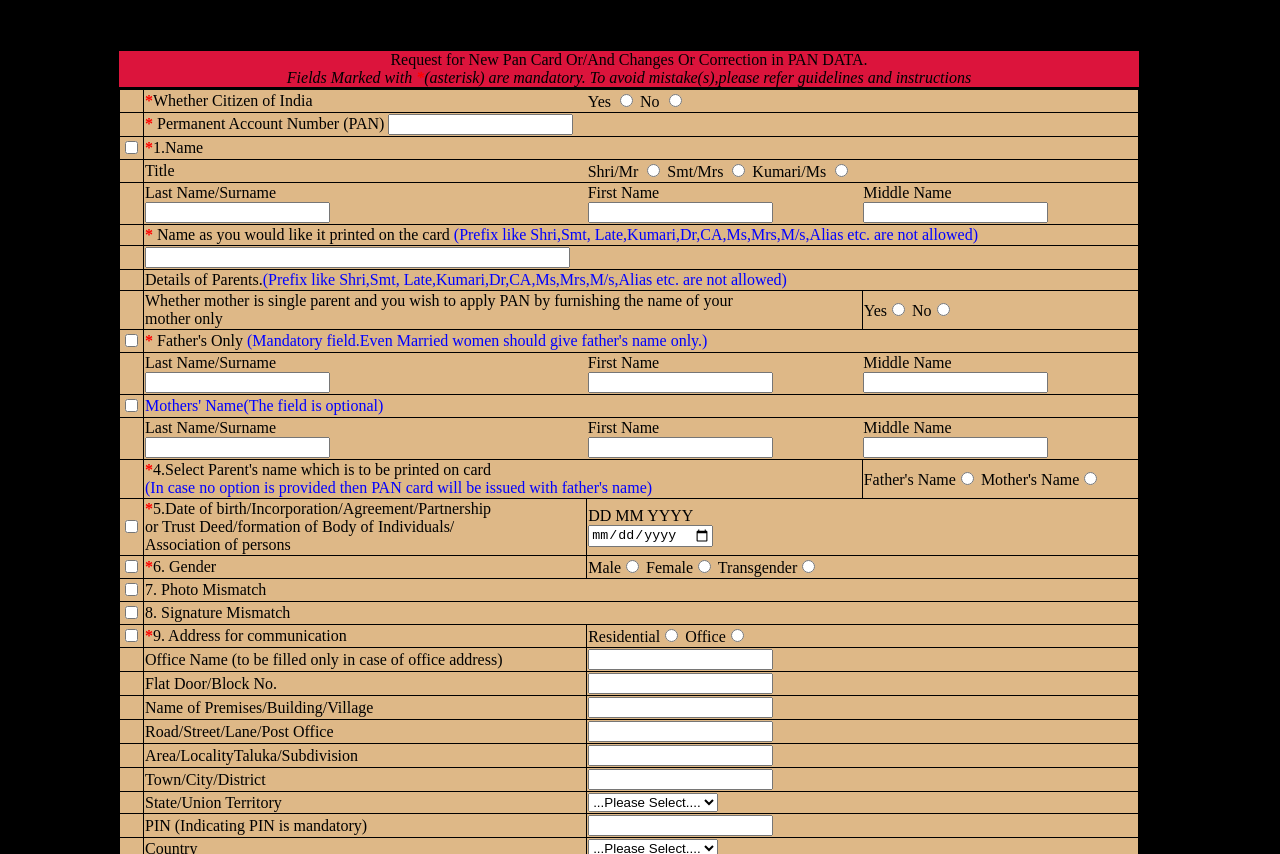
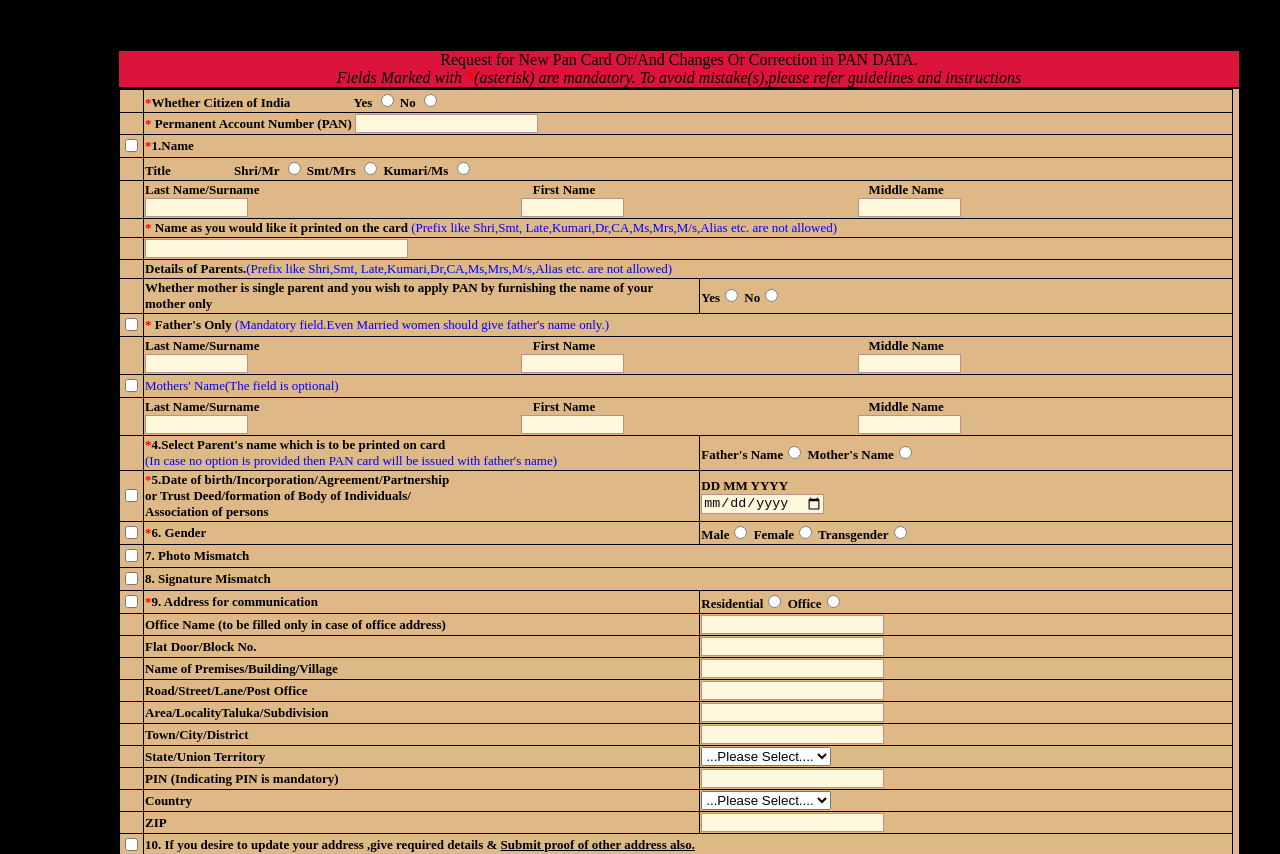
Before and after one commit to mshyam25/PAN-CARD, a plain HTML site: page index.html in a window 1280 px wide. Shown: the top 854 px of the page. Drawn offline with Linux system fonts and the light colour scheme.

Commit message:
Final changes

```diff
--- a/index.html
+++ b/index.html
@@ -22,11 +22,10 @@
         <table class="table1">
             <tr>
                 <td></td>
-                <td class="bd"><span class="asterisk">*</span>Whether Citizen of India </td>
+                <td class="bd" colspan="4"><span class="asterisk">*</span>Whether Citizen of India
+                    <span class="shrink"><label for="citiy">Yes</label> <input type="radio" id="citiy" name="citizen">
+                    <label for="citin">No</label> <input type="radio" id="citin" name="citizen"></span></td>
 
-
-                <td class="bd"><label for="citiy">Yes</label> <input type="radio" id="citiy" name="citizen">
-                    <label for="citin">No</label> <input type="radio" id="citin" name="citizen"></td>
             </tr>
             <tr>
                 <td></td>
@@ -40,26 +39,19 @@
             </tr>
             <tr>
                 <td></td>
-                <td class="bd">Title</td>
-
-                <td colspan="3" class="bd"><label for="mr">Shri/Mr</label> <input type="radio" id="mr" name="title">
+                <td class="bd" colspan="4">Title <span class="shrink"><label for="mr">Shri/Mr</label> <input type="radio" id="mr" name="title">
                     <label for="mrs">Smt/Mrs</label> <input type="radio" id="mrs" name="title">
 
-                    <label for="ms">Kumari/Ms</label> <input type="radio" id="ms" name="title"></td>
+                    <label for="ms">Kumari/Ms</label> <input type="radio" id="ms" name="title"></span></td>
             </tr>
             <tr>
                 <td></td>
-                <td class="bd">
-                    <label for="lname">Last Name/Surname</label><br>
-                    <input type="text" id="lname">
-                </td>
-                <td class="bd">
-                    <label for="fname">First Name</label><br>
-                    <input type="text" id="fname">
-                </td>
-                <td class="bd">
-                    <label for="mname">Middle Name</label><br>
-                    <input type="text" id="mname">
+                <td class="bd" colspan="5">
+                    <label for="lname">Last Name/Surname</label> <span class="alter"><label for="fname">First Name</label></span>
+                    <span class="alter"><label for="mname">Middle Name</label></span><br>
+
+                    <input type="text" id="lname" size="10"> <span class="alter"><input type="text" id="fname" size="10"></span>
+                    <span class="alterm"><input type="text" id="mname" size="10"></span>
                 </td>
             </tr>
             <tr>
@@ -70,7 +62,7 @@
             </tr>
             <tr>
                 <td></td>
-                <td colspan="4"><input type="text" size="50"></td>
+                <td colspan="4"><input type="text" size="30"></td>
             </tr>
             <tr>
                 <td></td>
@@ -80,7 +72,7 @@
             </tr>
             <tr>
                 <td></td>
-                <td colspan="2">Whether mother is single parent and you wish to apply PAN by furnishing the name of your <br> mother only
+                <td>Whether mother is single parent and you wish to apply PAN by furnishing the name of your <br> mother only
                 </td>
                 <td colspan="2"><label for="y">Yes</label><input type="radio" id="y" name="mpan">
                     <label for="n">No</label><input type="radio" id="n" name="mpan"></td>
@@ -92,17 +84,12 @@
             </tr>
             <tr>
                 <td></td>
-                <td class="bd">
-                    <label for="lname">Last Name/Surname</label><br>
-                    <input type="text" id="lname">
-                </td>
-                <td class="bd">
-                    <label for="fname">First Name</label><br>
-                    <input type="text" id="fname">
-                </td>
-                <td class="bd">
-                    <label for="mname">Middle Name</label><br>
-                    <input type="text" id="mname">
+                <td class="bd" colspan="5">
+                    <label for="lname">Last Name/Surname</label> <span class="alter"><label for="fname">First Name</label></span>
+                    <span class="alter"><label for="mname">Middle Name</label></span><br>
+
+                    <input type="text" id="lname" size="10"> <span class="alter"><input type="text" id="fname" size="10"></span>
+                    <span class="alterm"><input type="text" id="mname" size="10"></span>
                 </td>
             </tr>
             <tr>
@@ -111,26 +98,22 @@
             </tr>
             <tr>
                 <td></td>
-                <td class="bd">
-                    <label for="lname">Last Name/Surname</label><br>
-                    <input type="text" id="lname">
-                </td>
-                <td class="bd">
-                    <label for="fname">First Name</label><br>
-                    <input type="text" id="fname">
-                </td>
-                <td class="bd">
-                    <label for="mname">Middle Name</label><br>
-                    <input type="text" id="mname">
+                <td class="bd" colspan="5">
+                    <label for="lname">Last Name/Surname</label> <span class="alter"><label for="fname">First Name</label></span>
+                    <span class="alter"><label for="mname">Middle Name</label></span><br>
+
+                    <input type="text" id="lname" size="10"> <span class="alter"><input type="text" id="fname" size="10"></span>
+                    <span class="alterm"><input type="text" id="mname" size="10"></span>
                 </td>
             </tr>
             <tr>
                 <td></td>
-                <td colspan="2"><span class="asterisk">*</span>4.Select Parent's name which is to be printed on card
+                <td><span class="asterisk">*</span>4.Select Parent's name which is to be printed on card
                     <br>
                     <span class="blue">(In case no option is provided then PAN
                 card will be issued with father's name)
-            </span></td>
+            </span> </td>
+
                 <td colspan="2"><label for="fathername">Father's Name</label><input type="radio" id="fathername" name="panname">
                     <label for="mothername">Mother's Name</label><input type="radio" id="mothername" name="panname"></td>
             </tr>
@@ -256,13 +239,14 @@
                 <td>
                     <span class="asterisk">*</span> 11. Telephone No. <br> (Country code is compulsory)
                 </td>
-                <td colspan="3">
+                <td colspan="3" class="t2">
                     <table class="table2">
                         <tr>
                             <td colspan="2">Country Code (ISD Code) </td>
                         </tr>
                         <tr>
-                            <td colspan="2"><select name="countrycode" id=""><option value="">...Please Select...</option></select></td>
+                            <td colspan="2"><select name="countrycode" id=""><option value="">...Please Select...</option>
+                            <option value="">Lorem ipsum dolor sit amet consectetur adipisicing elit. Tempore deserunt essedaassf</option></select></td>
                         </tr>
                         <tr>
                             <td><input type="radio" id="mob" name="mobnbr"> <label for="mob">Mobile No.</label></td>
@@ -423,12 +407,13 @@
             </tr>
             <tr>
                 <td><input type="radio" id="dsc"><label for="dsc">DSC</label>
-                    <select name="dsc" id="dsc"><option value="">...Please Select...</option></select> <span class="redunderline">
+                    <select name="dsc" id="dsc"><option value="">...Please Select...</option>
+                    </select> <span class="redunderline">
                 Guidelines for DSC user </span></td>
             </tr>
             <tr>
                 <td>Upload Photo</td>
-                <td><input type="file" name="photo"></td>
+                <td><input type="file" name="photo" class="alterz"></td>
 
                 <td> Upload Signature</td>
 
@@ -436,7 +421,7 @@
             </tr>
             <tr>
                 <td>Upload Document</td>
-                <td><input type="file" name="doc"></td>
+                <td><input type="file" name="doc" class="alterz"></td>
                 <td></td>
                 <td></td>
                 <td>OR</td>
@@ -446,19 +431,19 @@
             </tr>
             <tr>
                 <td>ALREADY UPLOADED PHOTO : </td>
-                <td><input type="text"></td>
+                <td><input type="text" class="alterz"></td>
             </tr>
             <tr>
                 <td>ALREADY UPLOADED SIGNATURE : </td>
-                <td><input type="text"></td>
+                <td><input type="text" class="alterz"></td>
             </tr>
             <tr>
                 <td>ALREADY UPLOADED DOCUMENTS : </td>
-                <td><textarea name="docs" id="docs" cols="30" rows="5"></textarea></td>
+                <td><textarea name="docs" id="docs" cols="30" rows="5" class="alterz"></textarea></td>
             </tr>
             <tr>
                 <td></td>
-                <td class="submit"><input type="Submit"></td>
+                <td class="submit"><input type="Submit" class="alterz"></td>
             </tr>
 
 
--- a/styles.css
+++ b/styles.css
@@ -1,5 +1,6 @@
 body {
     background-color: black;
+    max-width: 100%;
 }
 
 #content {
@@ -7,7 +8,7 @@
     border: solid 1px black;
     margin: 50px 110px;
     background-color: burlywood;
-    max-width: 1020px;
+    width: max-content;
 }
 
 p {
@@ -55,6 +56,10 @@
     font-weight: normal;
 }
 
+.fatname {
+    margin-left: 10px;
+}
+
 td .underline {
     text-decoration: underline;
 }
@@ -67,3 +72,37 @@
     border-right: none;
     border-left: none;
 }
+
+td {
+    font-weight: bold;
+    font-size: small;
+}
+
+.shrink {
+    margin-left: 60px;
+}
+
+.alter {
+    margin-left: 270px;
+}
+
+.alterm {
+    margin-left: 230px;
+}
+
+.alterz {
+    margin-left: 150px;
+}
+
+input {
+    background-color: cornsilk;
+    border: solid 1px rosybrown;
+}
+
+.t2 {
+    padding: 0;
+}
+
+tr:hover {
+    background-color: slategray;
+}
```
